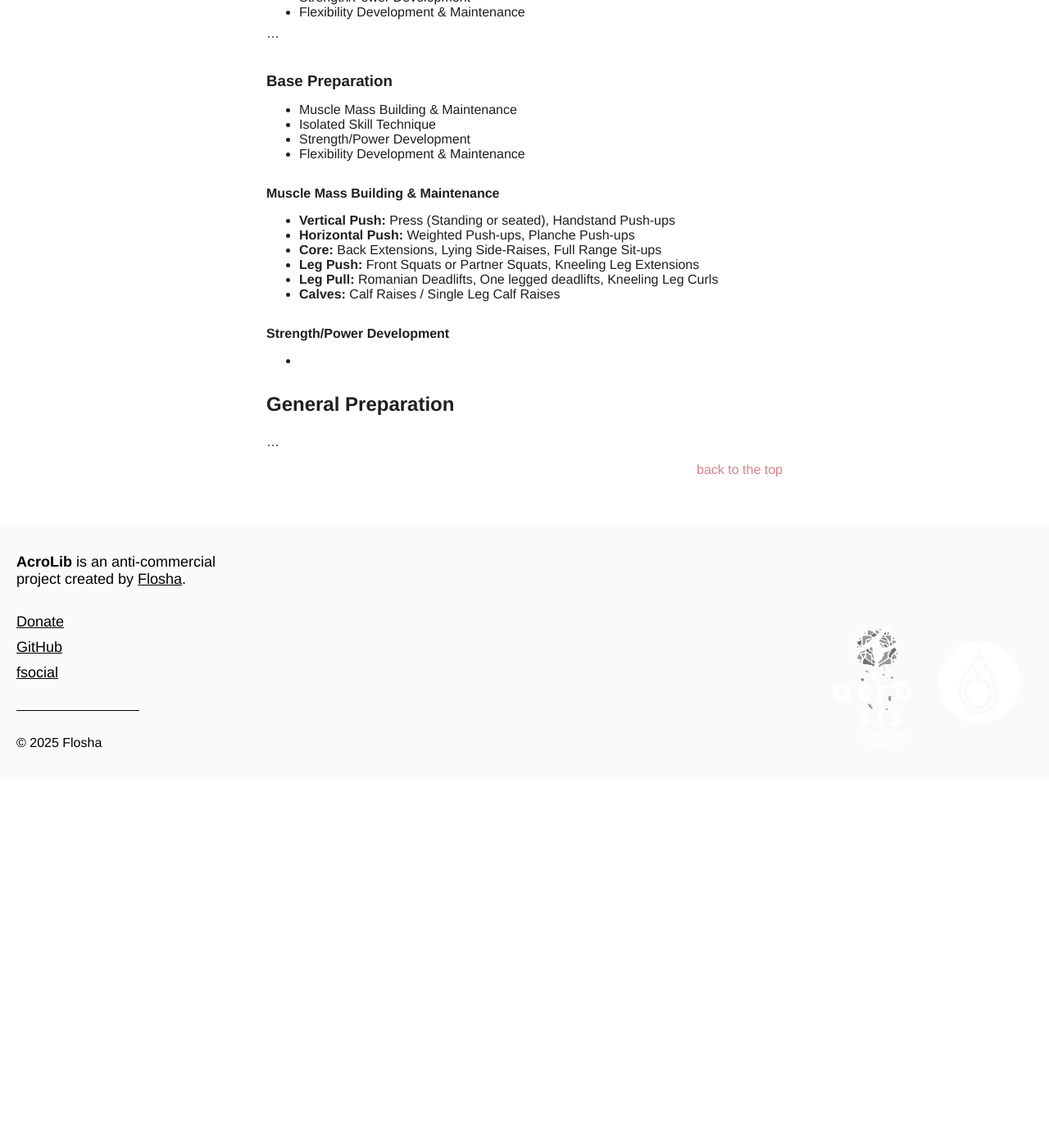
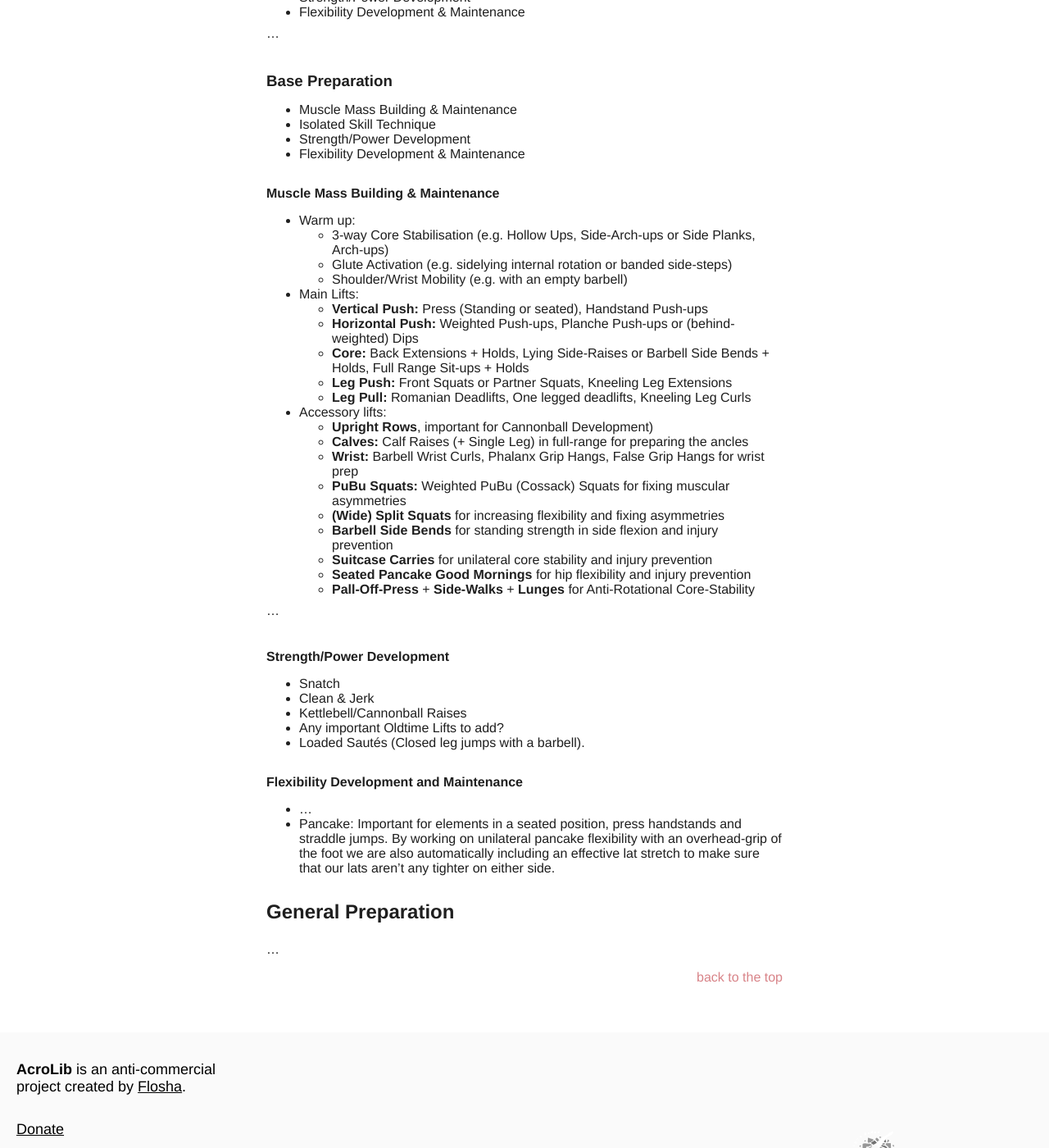
Before and after one commit to floshin/acrolib, a Jekyll site: the page built from training/training-categories.md, in a window 1280 px wide and 1400 px high, scrolled down 1068 px. Shown: the whole window at 82% size. Built offline with Jekyll 4.4.1, drawn with Linux system fonts in a browser that asks for light colours; our own code applies the rules of GitHub Pages for plain Markdown files; before the commit the page ends 2018 px from its top, so only the background shows below that.

Commit message:
Update training-categories.md

```diff
--- a/training/training-categories.md
+++ b/training/training-categories.md
@@ -63,18 +63,45 @@ Status: work in progress
 
 #### Muscle Mass Building & Maintenance
 
-* **Vertical Push:** Press (Standing or seated), Handstand Push-ups
-* **Horizontal Push:** Weighted Push-ups, Planche Push-ups
-* **Core:** Back Extensions, Lying Side-Raises, Full Range Sit-ups
-* **Leg Push:** Front Squats or Partner Squats, Kneeling Leg Extensions
-* **Leg Pull:** Romanian Deadlifts, One legged deadlifts, Kneeling Leg Curls
-* **Calves:** Calf Raises / Single Leg Calf Raises
+* Warm up:
+  * 3-way Core Stabilisation (e.g. Hollow Ups, Side-Arch-ups or Side Planks, Arch-ups)
+  * Glute Activation (e.g. sidelying internal rotation or banded side-steps)
+  * Shoulder/Wrist Mobility (e.g. with an empty barbell)
+
+* Main Lifts:
+  * **Vertical Push:** Press (Standing or seated), Handstand Push-ups
+  * **Horizontal Push:** Weighted Push-ups, Planche Push-ups or (behind-weighted) Dips
+  * **Core:** Back Extensions + Holds, Lying Side-Raises or Barbell Side Bends + Holds, Full Range Sit-ups + Holds
+  * **Leg Push:** Front Squats or Partner Squats, Kneeling Leg Extensions
+  * **Leg Pull:** Romanian Deadlifts, One legged deadlifts, Kneeling Leg Curls
+
+* Accessory lifts:
+  * **Upright Rows**, important for Cannonball Development)
+  * **Calves:** Calf Raises (+ Single Leg) in full-range for preparing the ancles
+  * **Wrist:** Barbell Wrist Curls, Phalanx Grip Hangs, False Grip Hangs for wrist prep
+  * **PuBu Squats:** Weighted PuBu (Cossack) Squats for fixing muscular asymmetries
+  * **(Wide) Split Squats** for increasing flexibility and fixing asymmetries
+  * **Barbell Side Bends** for standing strength in side flexion and injury prevention
+  * **Suitcase Carries** for unilateral core stability and injury prevention
+  * **Seated Pancake Good Mornings** for hip flexibility and injury prevention
+  * **Pall-Off-Press** + **Side-Walks** + **Lunges** for Anti-Rotational Core-Stability
+
+...
 
 
 #### Strength/Power Development
 
-*
+* Snatch
+* Clean & Jerk
+* Kettlebell/Cannonball Raises
+* Any important Oldtime Lifts to add?
+* Loaded Sautés (Closed leg jumps with a barbell).
 
+
+#### Flexibility Development and Maintenance
+
+* ...
+* Pancake: Important for elements in a seated position, press handstands and straddle jumps. By working on unilateral pancake flexibility with an overhead-grip of the foot we are also automatically including an effective lat stretch to make sure that our lats aren't any tighter on either side.
 
 
 ## General Preparation
```
